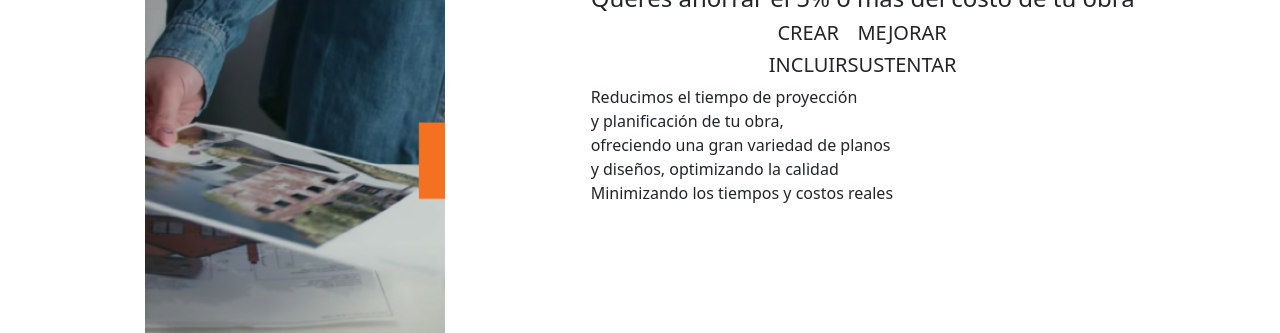
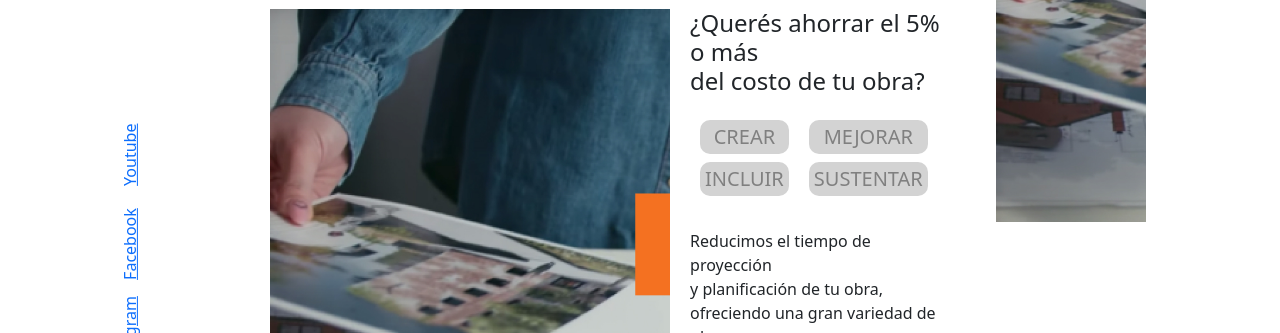
Before and after one commit to palazzid88/My-Construction, a website: page index.html in a window 1280 px wide. Shown: the part 266-599 px from the top of the page. Drawn offline with nearby package versions, Linux system fonts and the light colour scheme.

Commit message:
se trabaja sobre estilos de primera sección

```diff
--- a/index.html
+++ b/index.html
@@ -38,7 +38,14 @@
     </header>
     <main>
       <section class="section_container">
-        <div class="div_container">
+        <div class="box_article">
+          <div class="box_contacto">
+            <ul class="contacto_box_list">
+              <li class="contacto_list_item"><a class="item_a" href="">Youtube</a></li>
+              <li class="contacto_list_item"><a class="item_a" href="">Facebook</a></li>
+              <li class="contacto_list_item"><a class="item_a" href="">Instagram</a></li>
+            </ul>
+          </div>
           <div class="box_div">
             <picture class="box_picture">
               <img src="./pages/img/logo.jpg" class="logo_img" alt="logo con el nombre de la compañia">
@@ -49,7 +56,7 @@
               </div>
               <div class="Box_article_text">
                 <div class="box_article_title">
-                  <h4>Querés ahorrar el 5% o más del costo de tu obra</h4>
+                  <h4>¿Querés ahorrar el 5% o más <br> del costo de tu obra?</h4>
                 </div>
                   <div class="box_article_h2">
                     <div class="box_article_h2_1">
@@ -71,7 +78,9 @@
               </div>
             </article>
           </div>
-
+          <div class="box_banner">
+            <img src="./pages/img/image 4 (1).jpg " class="img_banner">
+          </div>
         </div>
       </section>
       <section class="proyectos">
--- a/sass/partials/_footer.scss
+++ b/sass/partials/_footer.scss
@@ -0,0 +1,3 @@
+.footer_container_img{
+    width: 350px;
+}
--- a/sass/views/_inicio.scss
+++ b/sass/views/_inicio.scss
@@ -1,31 +1,81 @@
 /*INDEX*/
+
 
 
 .logo_img {
     width: 650px;
+    margin-bottom: 25px;
 }
 
 .img_1{
-    width: 300px;
+    width: 400px;
+}
+
+.box_contacto {
+    // margin: auto;
+    .contacto_box_list{
+        list-style: none;
+        display: flex;
+        flex-direction: column;
+        margin-top: 310px;
+        // margin: 10px;
+        // padding: 10px;
+        .contacto_list_item{
+            transform: rotate(-90deg);
+            // display: inline-flex;
+            padding-bottom: 70px;
+            .item_a{
+                margin: 10px;
+                // padding-block: 50px;
+            }
+        }
+    }
+
+}
+
+
+.box_picture {
+    margin-bottom: 20px;
 }
 
 .box_article {
+    max-width: 1200px;
+    width: 90%;
+    margin: auto;
     display: flex;
     flex-direction: row;
     justify-content: space-evenly;
 
 }
 
+.box_article_title {
+    margin-bottom: 25px;
+}
+
 .box_article_text {
     display: flex;
     flex-direction: column;
+    margin-top: 25px;
+}
+
+.box_article_img {
+    margin-right: 20px;
 }
 
 .box_article_h2 {
     display: flex;
     flex-direction: row;
     text-align: center;
-    justify-content: center;
+    justify-content: flex-start;
+
+}
+
+h5 {
+    color: gray;
+    background: lightgray;
+    margin: 10px;
+    padding: 5px;
+    border-radius: 10px;
 }
 
 .box_article_h2_1 {
@@ -36,3 +86,18 @@
     display: flex;
     flex-direction: column;
 }
+
+.box_banner {
+    display: inline-block;
+    width: 200px;
+}
+
+.div_flex{
+    display: flex;
+    flex-direction: column;
+}
+
+.img_banner {
+    width: 150px;
+    margin-top: 25px;
+}
```
Also changed, not shown: css/main.css.
